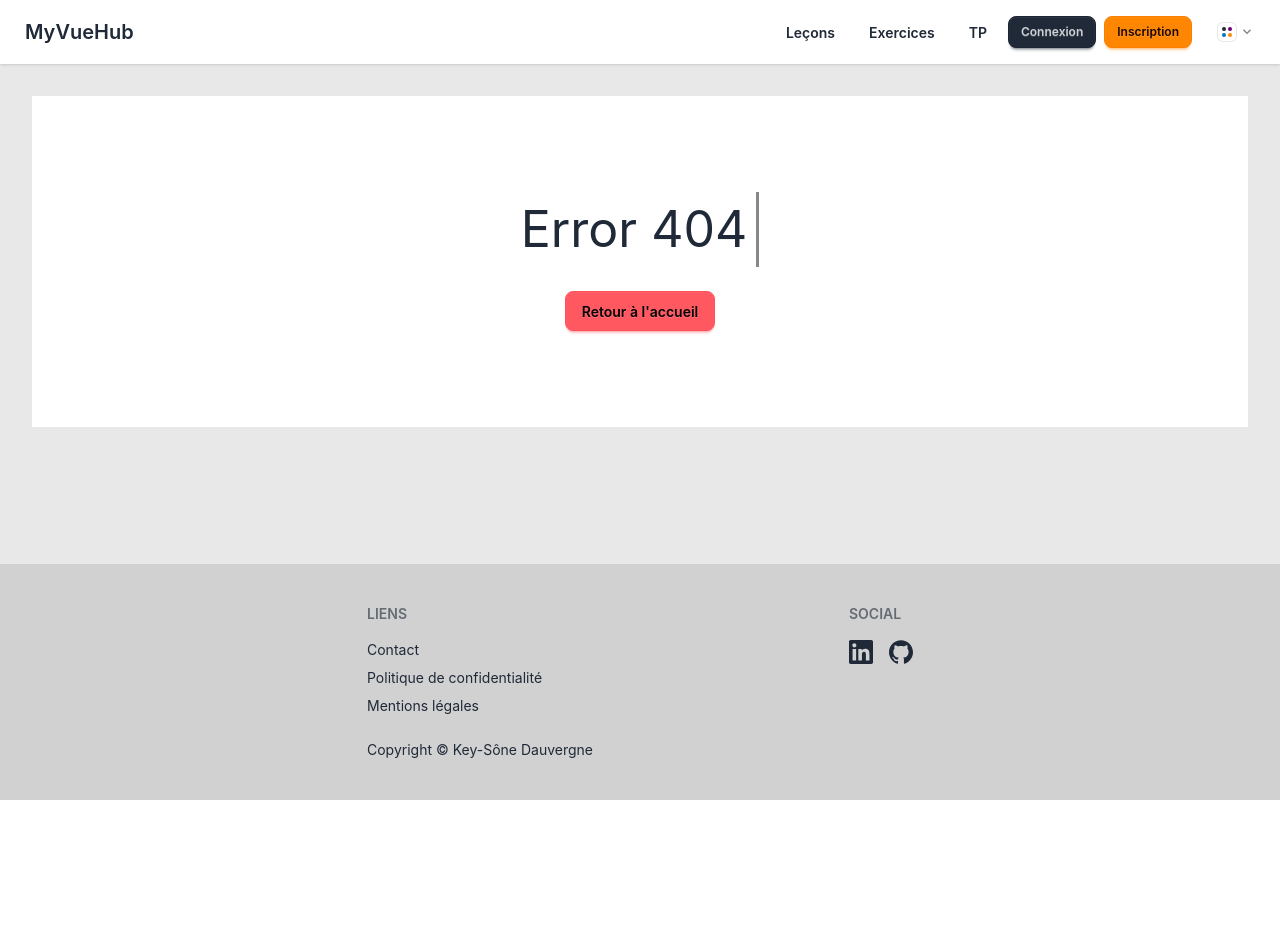
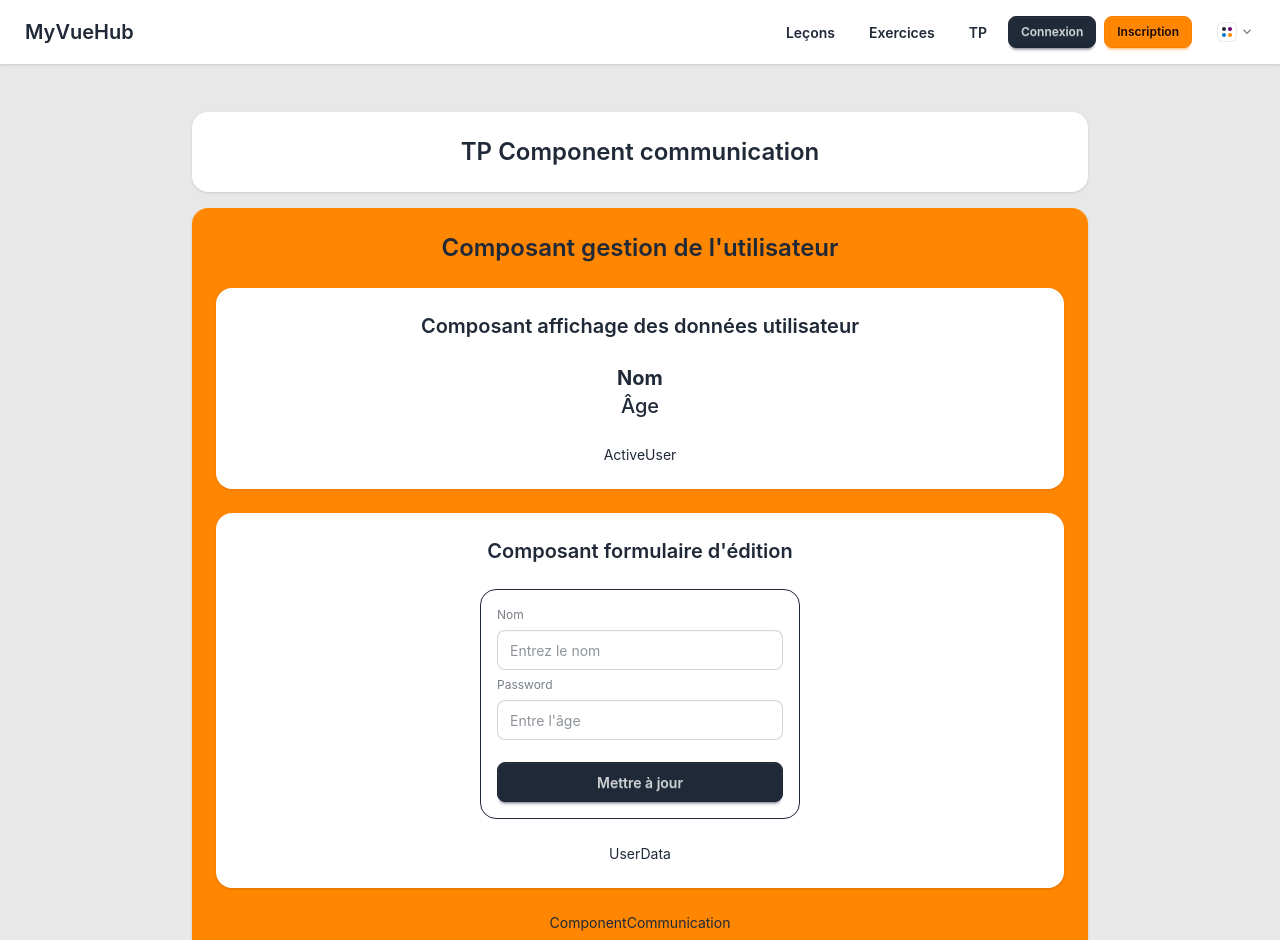
Before and after one commit to kdauvergne/my-vue-hub, a Vue app: page /tp/TP-component-communication in a window 1280 px wide. Before the commit this address had no page. Shown: the top 940 px of the page. Before the commit the page ends 800 px from the top, so only its background shows below. Built offline with nearby package versions, Linux system fonts and the light colour scheme.

Commit message:
add communication component structure

```diff
--- /dev/null
+++ b/src/components/ActiveUser.vue
@@ -0,0 +1,21 @@
+<script lang="js" setup>
+import { ref } from "vue";
+</script>
+
+<template>
+  <div>
+    <div class="card-body">
+      <h2 class="card-title text-xl justify-center text-center">
+        Composant affichage des données utilisateur
+      </h2>
+      <div class="m-4">
+        <p class="text-xl font-bold text-center">Nom</p>
+        <p class="text-xl font-medium text-center">Âge</p>
+      </div>
+
+      <div>
+        <h3 class="text-m text-center justify-center">ActiveUser</h3>
+      </div>
+    </div>
+  </div>
+</template>
--- /dev/null
+++ b/src/components/ComponentCommunication.vue
@@ -0,0 +1,21 @@
+<script lang="ts" setup>
+import { ref } from "vue";
+import ActiveUser from "./ActiveUser.vue";
+import UserData from "./UserData.vue";
+</script>
+
+<template>
+  <div class="card card-body gap-6 bg-accent">
+    <h2 class="card-title text-2xl justify-center">
+      Composant gestion de l'utilisateur
+    </h2>
+
+    <div class="card bg-base-100 shadow-sm">
+      <ActiveUser />
+    </div>
+    <div class="card bg-base-100 shadow-sm">
+      <UserData />
+    </div>
+    <h3 class="text-m text-center justify-center">ComponentCommunication</h3>
+  </div>
+</template>
--- /dev/null
+++ b/src/components/UserData.vue
@@ -0,0 +1,31 @@
+<script lang="js" setup>
+import { ref } from "vue";
+</script>
+
+<template>
+  <div>
+    <div class="card-body">
+      <h2 class="card-title text-xl justify-center text-center">
+        Composant formulaire d'édition
+      </h2>
+
+      <form action="submit">
+        <fieldset
+          class="fieldset bg-base-100 rounded-box w-xs border p-4 mx-auto my-4"
+        >
+          <label class="label">Nom</label>
+          <input type="text" class="input" placeholder="Entrez le nom" />
+
+          <label class="label">Password</label>
+          <input type="text" class="input" placeholder="Entre l'âge" />
+
+          <button class="btn btn-neutral mt-4">Mettre à jour</button>
+        </fieldset>
+      </form>
+
+      <div>
+        <h3 class="text-m text-center justify-center">UserData</h3>
+      </div>
+    </div>
+  </div>
+</template>
--- a/src/router/router.tp.js
+++ b/src/router/router.tp.js
@@ -34,6 +34,11 @@ const tpRoutes = [
     component: () => import("../views/exercices/ExerciceEmits.vue"),
     meta: { title: "TP Emits" },
   },
+  {
+    path: "/tp/TP-component-communication",
+    component: () => import("../views/tp/TP-component-communication.vue"),
+    meta: { title: "TP Component communication" },
+  },
 ];
 
 export default tpRoutes;
--- /dev/null
+++ b/src/views/tp/TP-component-communication.vue
@@ -0,0 +1,18 @@
+<script lang="js" setup>
+import ComponentCommunication from "../../components/ComponentCommunication.vue";
+</script>
+
+<template>
+  <div class="max-w-4xl mx-auto flex flex-col gap-4 mt-4">
+    <div class="card bg-base-100 shadow-sm">
+      <div class="card-body">
+        <h2 class="card-title text-2xl justify-center">
+          TP Component communication
+        </h2>
+      </div>
+    </div>
+    <div class="card bg-base-100 shadow-sm">
+      <ComponentCommunication />
+    </div>
+  </div>
+</template>
```
